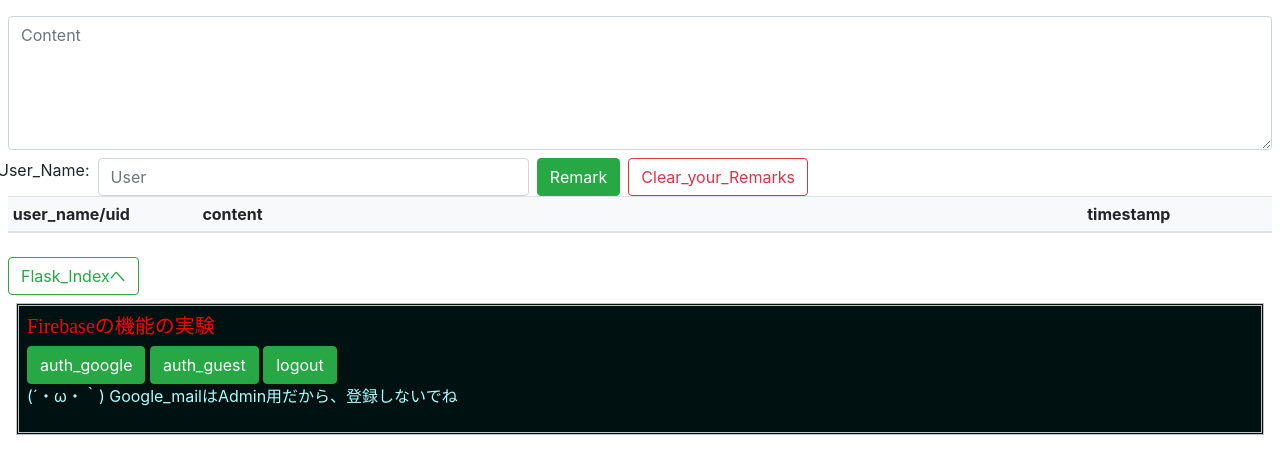
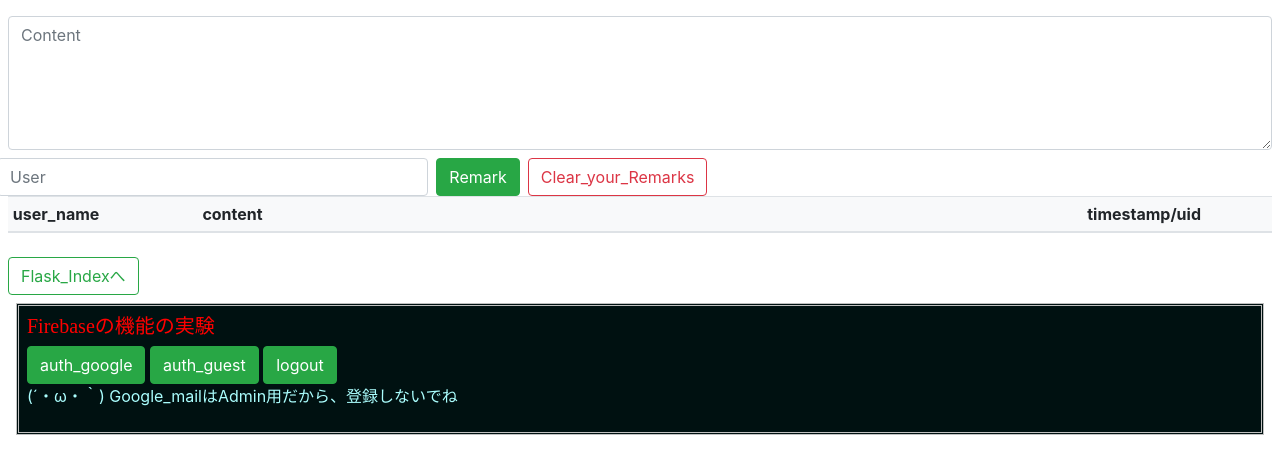
Before and after one commit to jSm449g4d/PF_apps, a Flask app: template sfb/templates/tptef.html in a window 1280 px wide. Shown: the part 215-689 px from the top of the page. Run offline with Flask 2, Linux system fonts and the light colour scheme; the template is opened without the code that fills it, so the values that code supplies are empty; some libraries are stand-ins or nearby versions.

Commit message:
Add files via upload

```diff
--- a/sfb/templates/tptef.html
+++ b/sfb/templates/tptef.html
@@ -49,7 +49,6 @@
 
                 <textarea class="form-control" id="exampleFormControlTextarea1" rows="5" name="content" placeholder="Content"></textarea>
                 <div class="mt-2 row">
-                    <label for="name" class="mx-1">User_Name:</label>
                     <input type="text" name="user" class="form-control col-4 mx-1" value="{{USER}}" placeholder="User">
                     <button name="remark" class="btn btn-success mx-1" value="True">Remark</button>
                     <button name="clear" class="btn btn-outline-danger mx-1" value="True">Clear_your_Remarks</button>
@@ -58,9 +57,9 @@
                 <table class="table table-sm bg-light">
                     <thead>
                         <tr>
-                            <th style="width:15%;">user_name/uid</th>
+                            <th style="width:15%;">user_name</th>
                             <th>content</th>
-                            <th style="width:15%;">timestamp</th>
+                            <th style="width:15%;">timestamp/uid</th>
                         </tr>
                     </thead>
                     <tbody>{{ORDERS}}</tbody>
--- a/sfb/tptef.py
+++ b/sfb/tptef.py
@@ -48,9 +48,9 @@ def show(req):
     #show chat thread
         doc=sorted(doc_ref.get().to_dict().items())
         for _,order in doc:
-            orders+="<tr><td>"+order["user"]+"</br>"+order["uid"]+"</td>"
+            orders+="<tr><td>"+order["user"]+"</td>"
             orders+="<td>"+order["content"]+"</td>"
-            orders+="<td style=\"font-size: 12px;\">"+order["date"]+"</td></tr>"
+            orders+="<td style=\"font-size: 12px;\">"+order["date"]+"</br>"+order["uid"]+"</td></tr>"
 
 
     return wsgi_util.render_template_2("tptef.html",ORDERS=orders,ROOM=room,USER=user)
```
